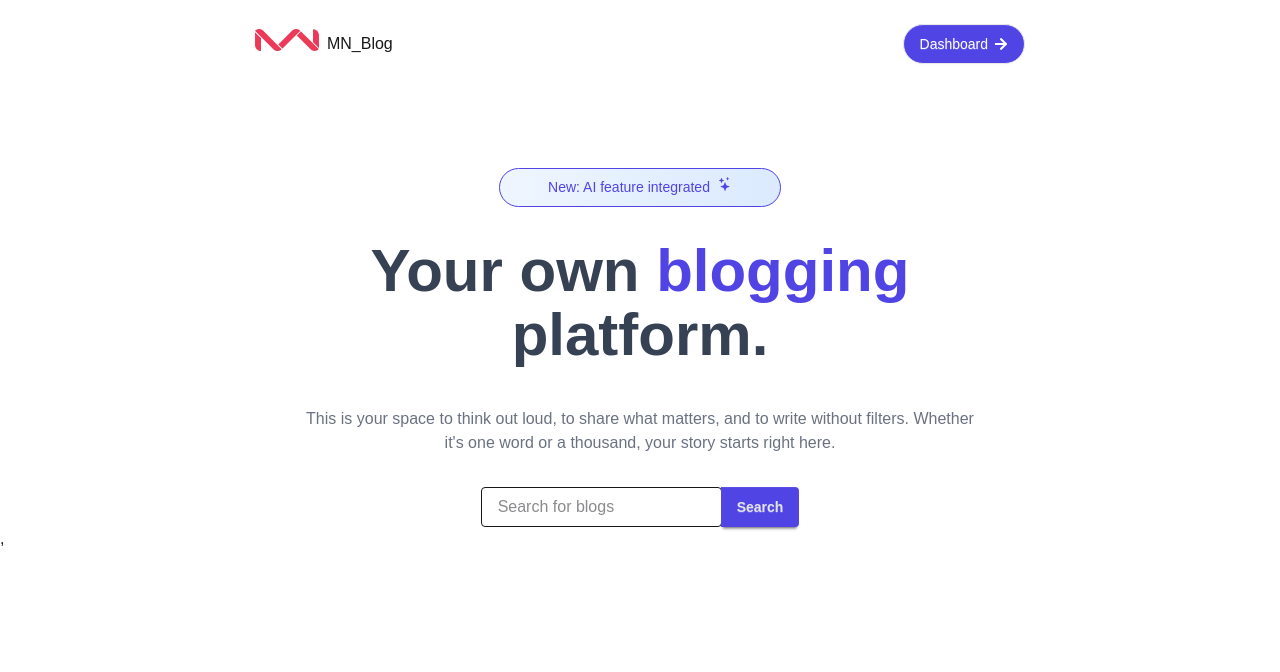
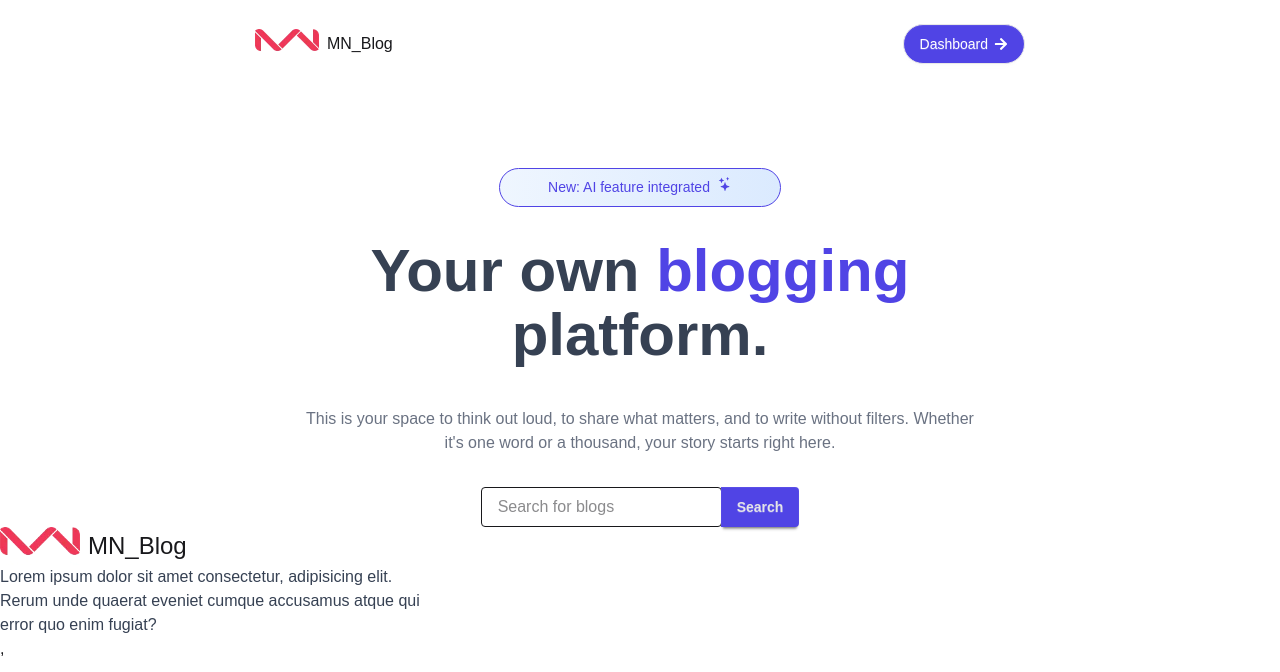
Before and after one commit to coders-rabbi/MultiUser_blog_website, a React (Vite) app: page / in a window 1280 px wide. Shown: the top 672 px of the page. Built offline with nearby package versions, Linux system fonts and the light colour scheme.

Commit message:
footer section stated but not complete

```diff
--- a/src/root/Root.jsx
+++ b/src/root/Root.jsx
@@ -1,12 +1,14 @@
 import React from 'react';
 import { Outlet } from 'react-router';
 import Navbar from '../shared/Navbar';
+import Footer from '../shared/Footer';
 
 const Root = () => {
     return (
         <div>
             <Navbar />
             <Outlet />
+            <Footer />
         </div>
     );
 };
--- /dev/null
+++ b/src/shared/Footer.jsx
@@ -0,0 +1,18 @@
+import React from 'react';
+import logo from '../assets/logo/logo.webp'
+
+const Footer = () => {
+    return (
+        <div>
+            <div>
+                <div className='flex gap-2 items-center'>
+                    <img className='w-20' src={logo} alt="" />
+                    <p className='text-2xl'>MN_Blog</p>
+                </div>
+                <p className='text-gray-700'>Lorem ipsum dolor sit amet consectetur, adipisicing elit. <br /> Rerum unde quaerat eveniet cumque accusamus atque qui <br /> error quo enim fugiat?</p>
+            </div>
+        </div>
+    );
+};
+
+export default Footer;
```
